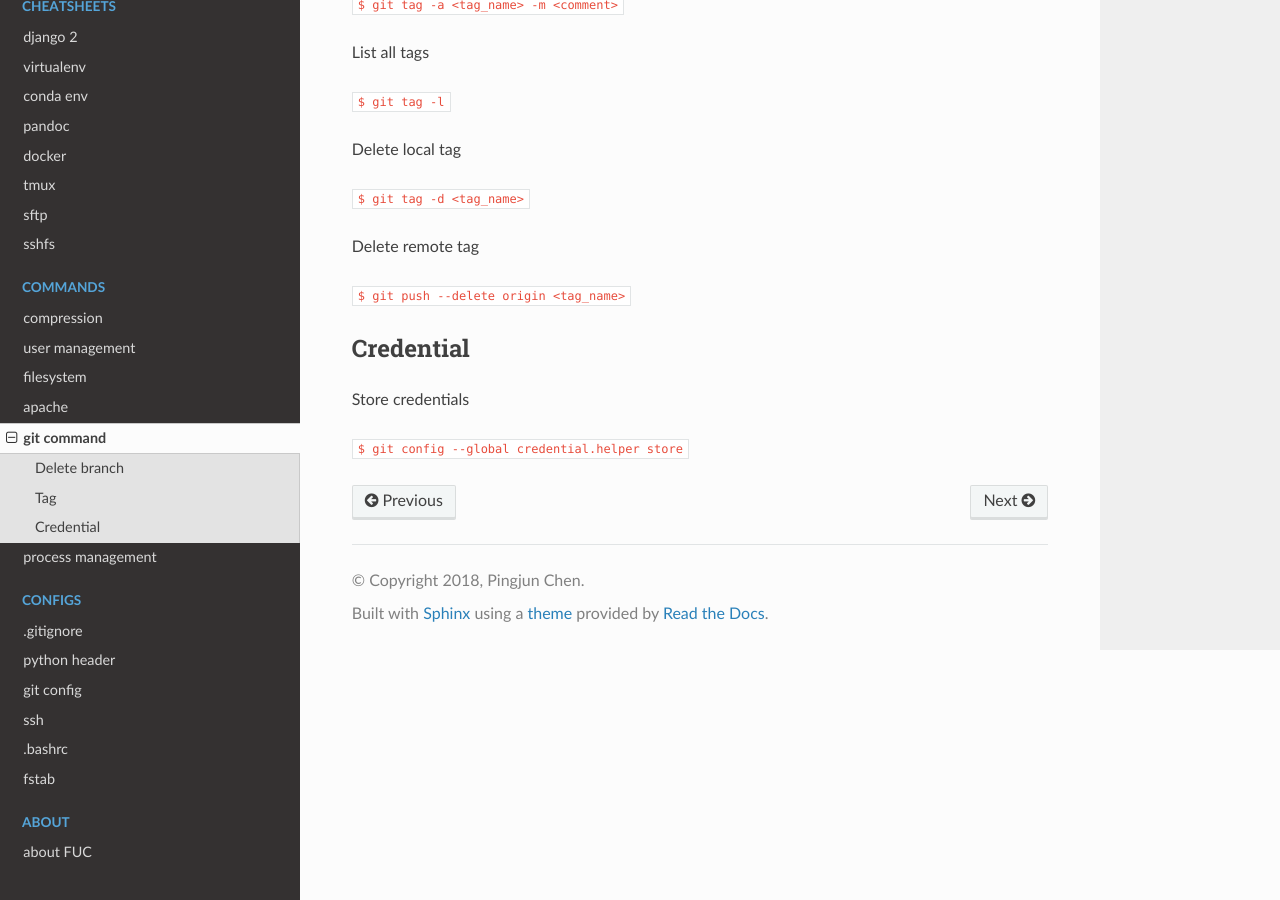
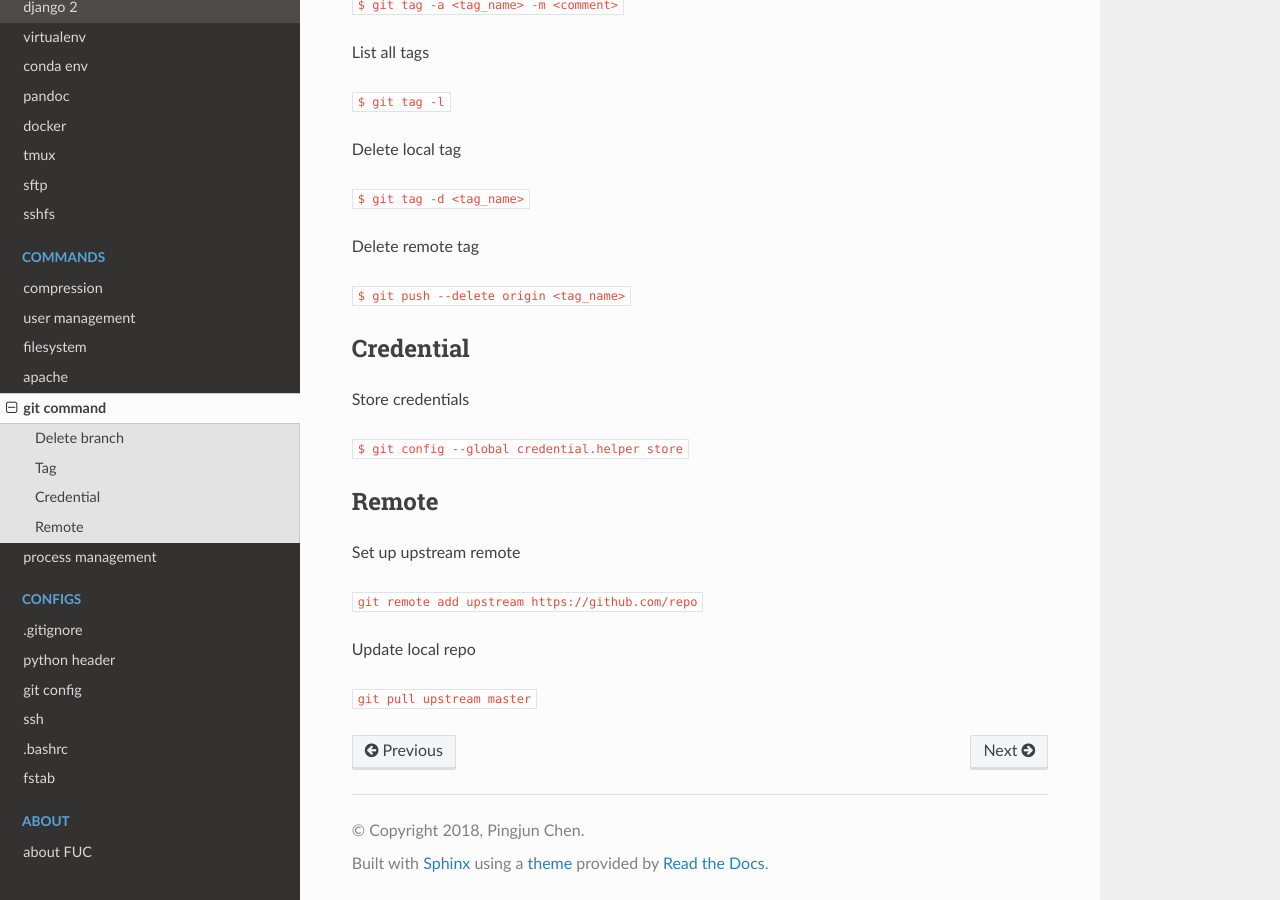
Before and after one commit to PingjunChen/FUC, a Sphinx documentation site: the page built from docs/gitcmd.rst, in a window 1280 px wide and 900 px high, scrolled down 522 px. Built offline with Sphinx 7.4.7 and the Read the Docs theme 2.0.0, drawn with Linux system fonts in a browser that asks for light colours.

Commit message:
add remote sync commands to FUC

```diff
--- a/docs/gitcmd.rst
+++ b/docs/gitcmd.rst
@@ -39,3 +39,15 @@ Credential
 Store credentials
 
 :code:`$ git config --global credential.helper store`
+
+
+Remote
+--------
+
+Set up upstream remote
+
+:code:`git remote add upstream https://github.com/repo`
+
+Update local repo
+
+:code:`git pull upstream master`
```
